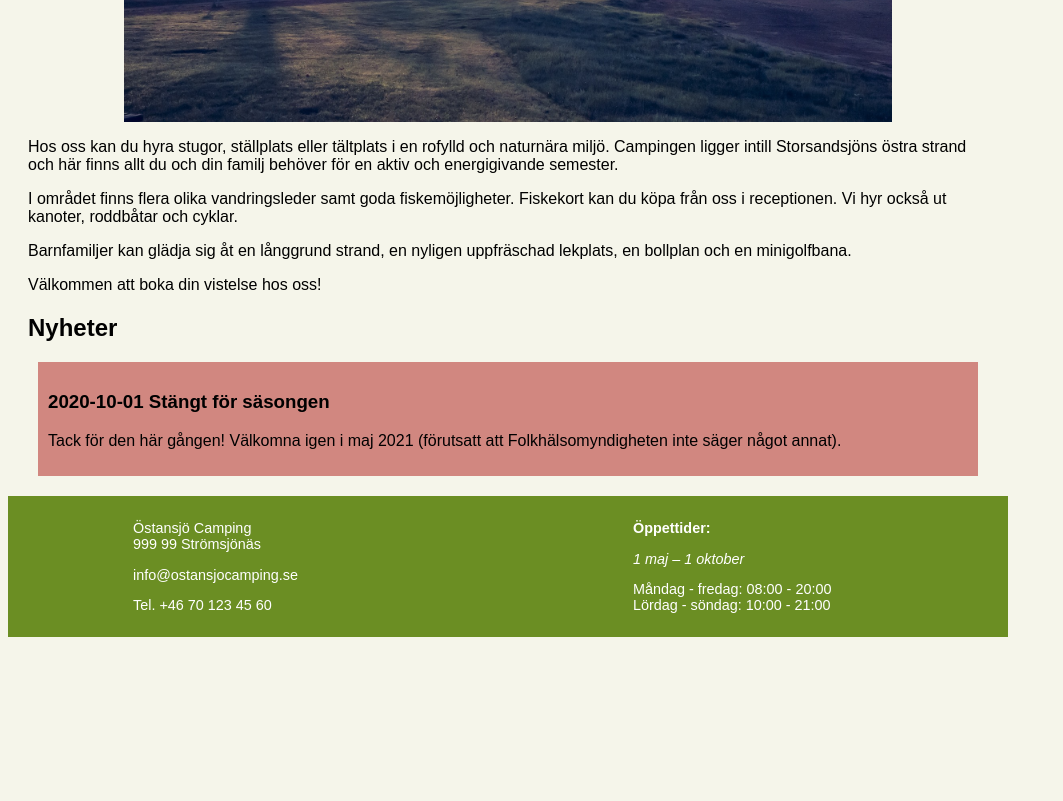
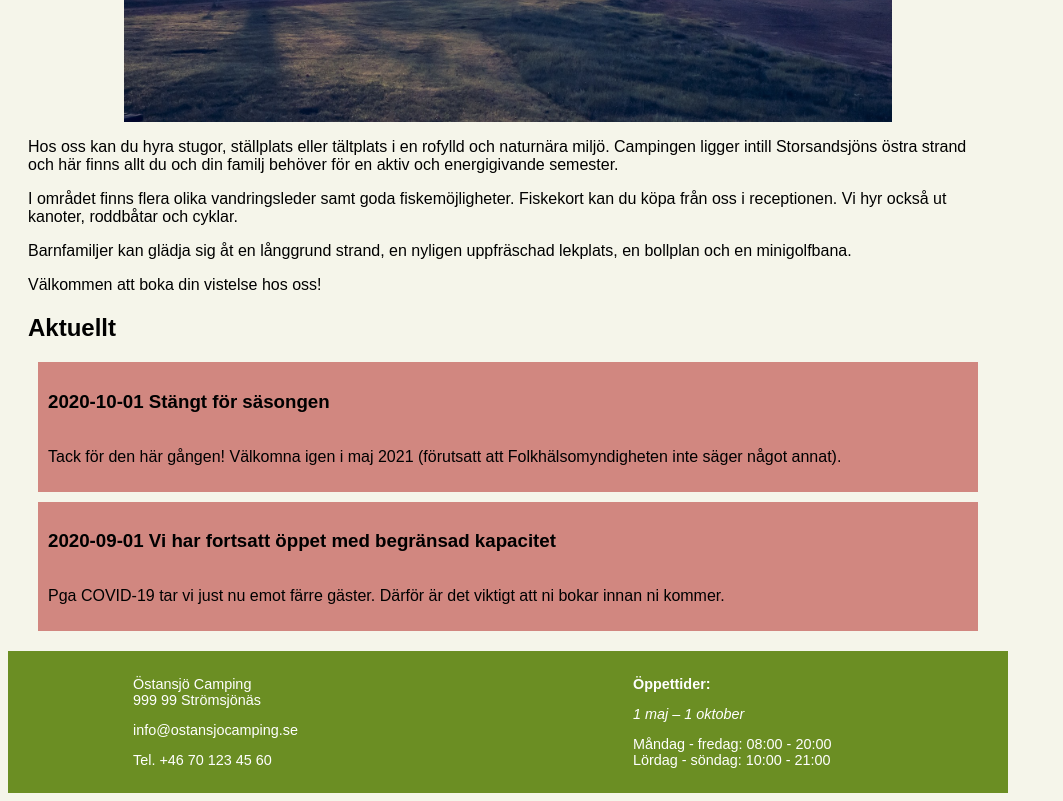
Before and after one commit to AMJ85/Uppgift-3, a plain HTML site: page index.html in a window 1280 px wide. Shown: the part 747-1548 px from the top of the page, without its empty margins (0-1063 px from the left). Before the commit the page ends 1392 px from the top, so only its background shows below. Drawn offline with Linux system fonts and the light colour scheme.

Commit message:
Edit CSS for index page

```diff
--- a/css/style.css
+++ b/css/style.css
@@ -111,9 +111,9 @@ iframe {
     border: none;
 }
 
-#newsbox {
+.newsbox {
     display: flex;
-    display: block;
+    flex-direction: column;
     background-color: rgb(209, 135, 128);
     padding: 10px;
     margin: 10px;
--- a/index.html
+++ b/index.html
@@ -42,10 +42,14 @@
     <p>Barnfamiljer kan glädja sig åt en långgrund strand, en nyligen uppfräschad lekplats, en bollplan och en minigolfbana.</p>
     <p>Välkommen att boka din vistelse hos oss!</p>
 
-    <h2>Nyheter</h2>
-<div id=newsbox>
+    <h2>Aktuellt</h2>
+<div class=newsbox>
     <h3>2020-10-01 Stängt för säsongen</h3>
     <p>Tack för den här gången! Välkomna igen i maj 2021 (förutsatt att Folkhälsomyndigheten inte säger något annat).</p>
+</div>
+<div class=newsbox>
+    <h3>2020-09-01 Vi har fortsatt öppet med begränsad kapacitet</h3>
+    <p>Pga COVID-19 tar vi just nu emot färre gäster. Därför är det viktigt att ni bokar innan ni kommer.</p>
 </div>
 </main>
 
```
